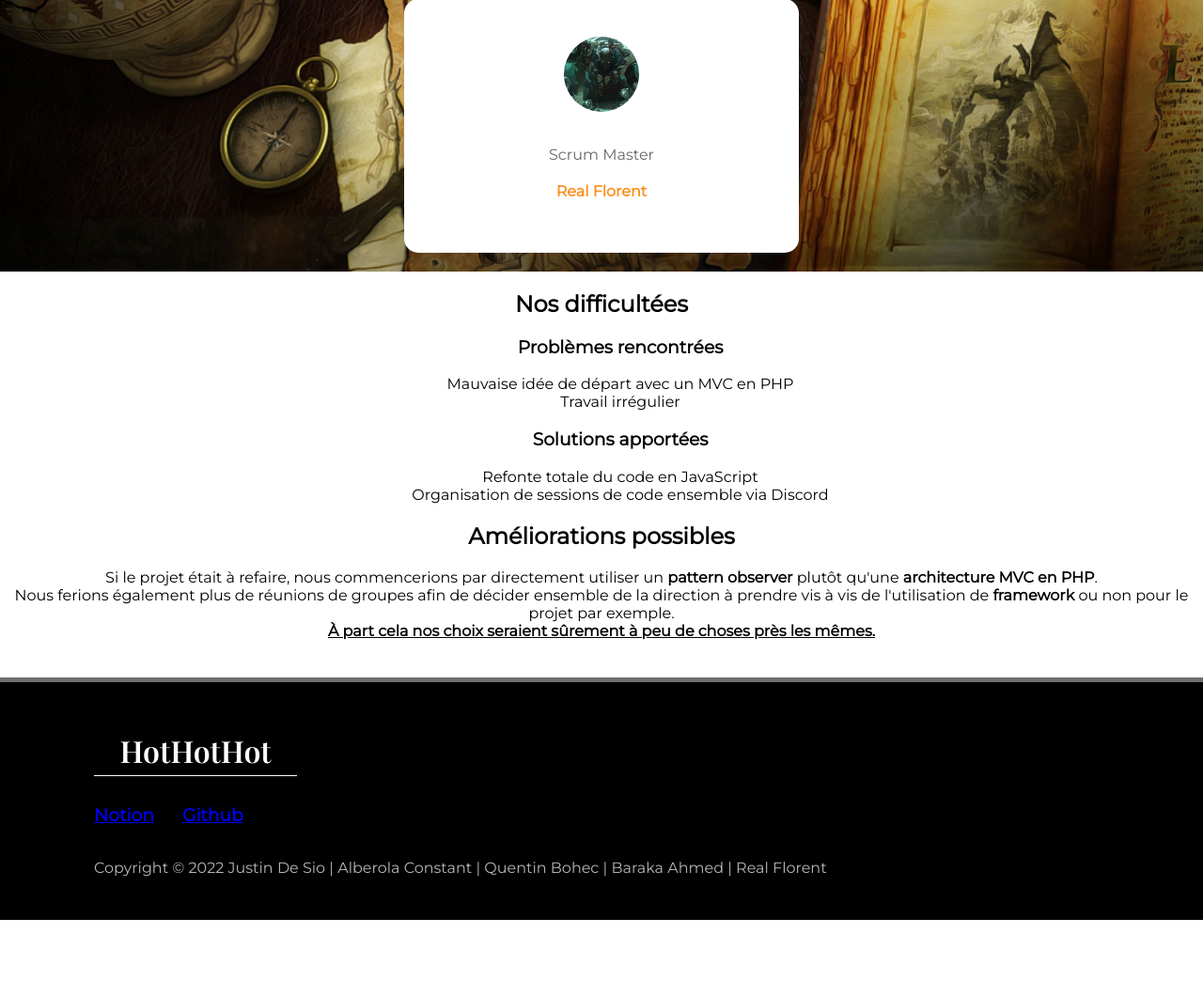
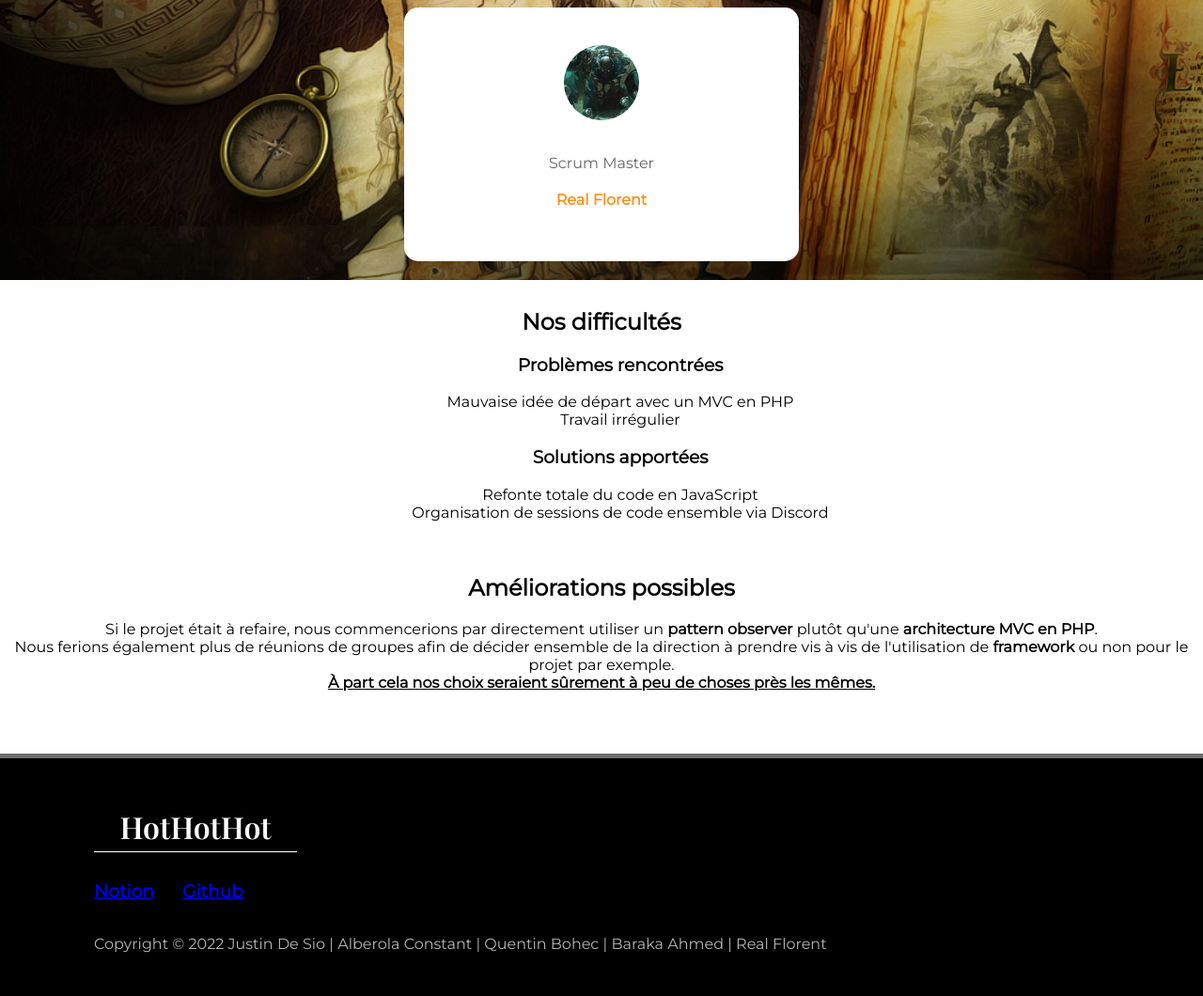
Before and after one commit to Justin-De-Sio/HotHotHot, a PHP site: page /doc.html in a window 1280 px wide. Shown: the part 1947-3007 px from the top of the page at 94% size. Before the commit the page ends 2926 px from the top, so only its background shows below. Run offline with PHP 8.4, Linux system fonts and the light colour scheme.

Commit message:
Update doc.html and CSS

```diff
--- a/assets/css/styledoc.css
+++ b/assets/css/styledoc.css
@@ -84,16 +84,19 @@
 #organisation{
     text-align: center;
     align-items: center;
+    padding: 10px;
 }
 
-#difficultees{
+#difficultes{
     text-align: center;
     align-items: center;
+    padding: 10px;
 }
 
 #ameliorations{
     text-align: center;
     align-items: center;
+    padding: 10px;
 }
 
 body h1{
--- a/doc.html
+++ b/doc.html
@@ -26,7 +26,7 @@
     <div class="container_btn">
         <a href="#team"><button class="btn-first b1 ">L'équipe</button></a>
         <a href="#organisation"><button class="btn-first b2 ">L'Organisation</button></a>
-        <a href="#difficultees"><button class="btn-first b2 ">Difficultées rencontrées</button></a>
+        <a href="#difficultes"><button class="btn-first b2 ">Difficultés rencontrées</button></a>
         <a href="#ameliorations"><button class="btn-first b2 ">Améliorations possibles</button></a>
     </div>
 </header>
@@ -98,8 +98,8 @@
     </div>
 </section>
 
-<section id="difficultees">
-    <h1>Nos difficultées</h1>
+<section id="difficultes">
+    <h1>Nos difficultés</h1>
     <ul style="list-style-type: none"><h3>Problèmes rencontrées</h3>
         <li>
             Mauvaise idée de départ avec un MVC en PHP
```
